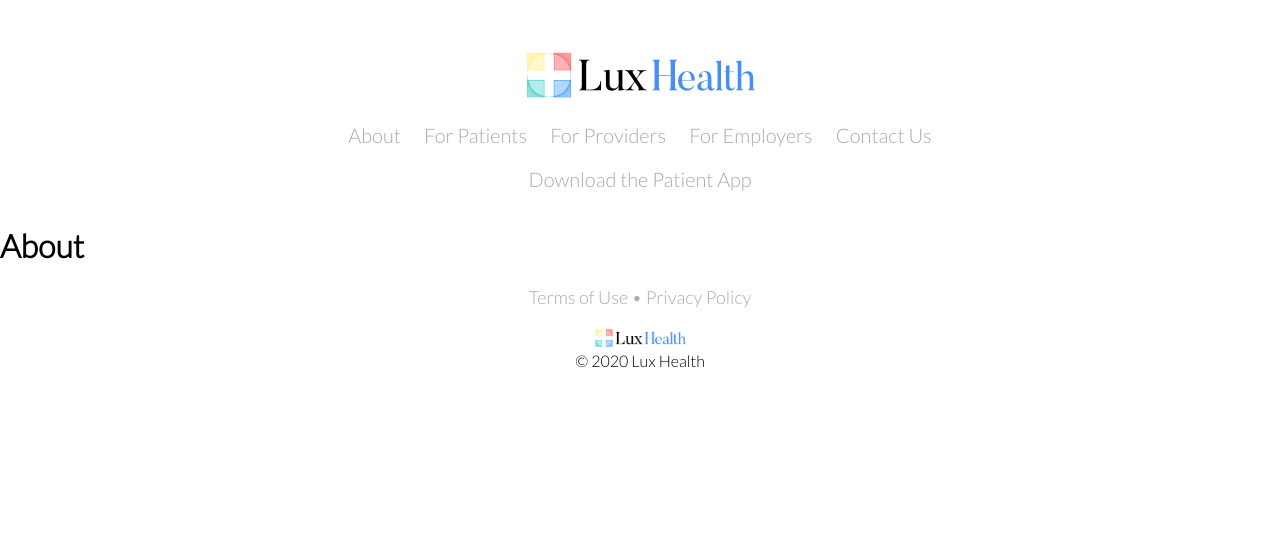
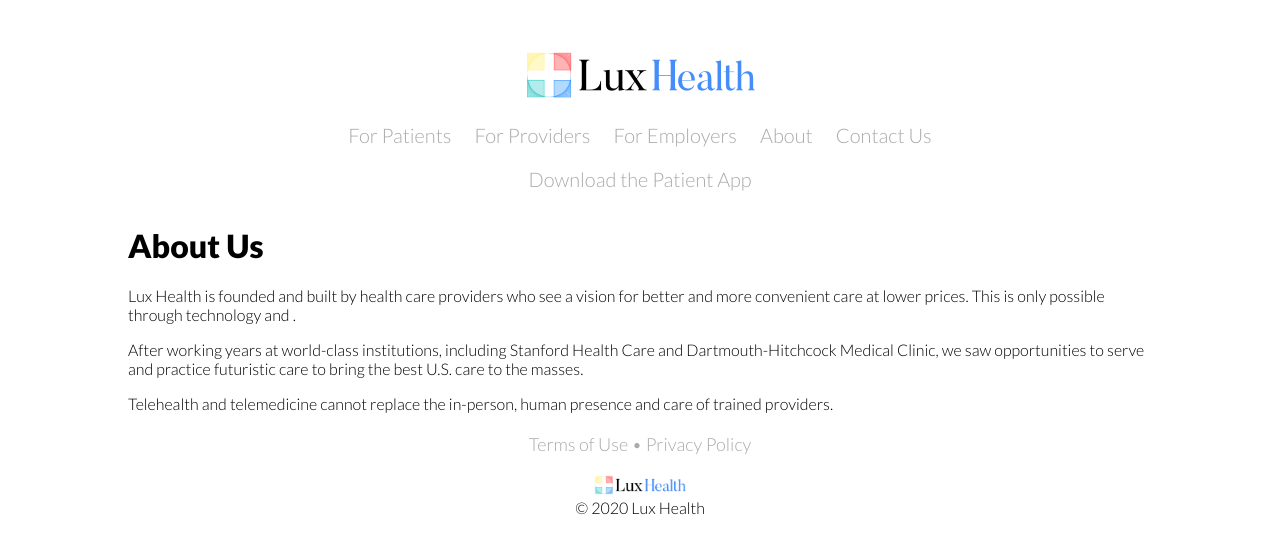
Before and after one commit to luxhealth/LuxHealth.github.io, a Jekyll site: the page built from _pages/about.md, in a window 1280 px wide. Shown: the top 554 px of the page. Built offline with Jekyll 4.4.1, drawn with Linux system fonts in a browser that asks for light colours.

Commit message:
[MO] Add call to action on index and style changes

```diff
--- a/_includes/head.html
+++ b/_includes/head.html
@@ -20,7 +20,7 @@
 <meta name="generator" content="Jekyll v4.0.0">
 
 <script src="{{ base_url }}/assets/js/lux.js" type="text/javascript"></script>
-<link href="https://fonts.googleapis.com/css?family=Lato:300&display=swap" rel="stylesheet">
+<link href="https://fonts.googleapis.com/css?family=Lato:300,400,900&display=swap" rel="stylesheet">
 <link rel="stylesheet" href="{{ base_url }}/assets/styles/main.css">
 <link rel="icon" type="image/svg+xml" href="{{ base_url }}/assets/img/Lux-Logo-w-background.svg" sizes="any" />
 
--- a/_includes/nav.html
+++ b/_includes/nav.html
@@ -1,10 +1,10 @@
 <a href="/"><img src="{{ base_url }}/assets/img/Lux-Logo-small.png" alt="Lux Health Logo" style="width: 10%; min-width: 232px; min-height: 50px; max-width: 464px; max-height: 100px;" /></a>
 
 <nav>
-  <a href="{{ base_url }}/about">About</a>
   <a href="{{ base_url }}/patient">For Patients</a>
   <a href="{{ base_url }}/provider">For Providers</a>
   <a href="{{ base_url }}/employer">For Employers</a>
+  <a href="{{ base_url }}/about">About</a>
   <a href="{{ base_url }}/contact">Contact Us</a>
   <div>
     <a href="{{ base_url }}/contact">Download the Patient App</a>
--- a/_pages/about.md
+++ b/_pages/about.md
@@ -4,4 +4,11 @@
 title: About
 permalink: /about
 ---
-<h1>About</h1>
+<main class="master-container-1600">
+    <h1>About Us</h1>
+    <p>Lux Health is founded and built by health care providers who see a vision for better and more convenient care at lower prices.  This is only possible through technology and .</p>
+
+    <p>After working years at world-class institutions, including Stanford Health Care and Dartmouth-Hitchcock Medical Clinic, we saw opportunities to serve and practice futuristic care to bring the best U.S. care to the masses.</p>
+
+    <p>Telehealth and telemedicine cannot replace the in-person, human presence and care of trained providers.</p>
+</main>
--- a/assets/styles/main.css
+++ b/assets/styles/main.css
@@ -1,5 +1,5 @@
 body {
-    font-family: 'Lato'; font-weight: 200;
+    font-family: 'Lato', sans-serif; font-weight: 200;
     margin: 0;
 }
 
@@ -46,6 +46,54 @@
     transform: scaleX(1);
 }
 
+p > strong {
+    font-weight: bold;
+}
+
+.overlap-top-container {
+    background-color: #fff;
+    border-radius: 20px 5px;
+    box-shadow: 0 0px 25px 0 rgba(50, 50, 50, 0.3);
+    box-sizing: border-box;
+    display: table-cell;
+    min-height: 170px;
+    min-width: 300px;
+    width: 40%;
+    max-width: 1200px;
+    margin: -35px 0 -130px 2%;
+    padding: 30px;
+    position: absolute;
+    text-align: left;
+    vertical-align: middle;
+    z-index: 1000;
+}
+
+.overlap-top-container h3 {
+    display: inline-block;
+    font-size: 30px;
+    font-weight: 800;
+    margin: 0 20px 0 0;
+    transition: font-size 1;
+    vertical-align: middle;
+}
+
+.video-container {
+    display: block;
+    width: 100%;
+    height: 80vh;
+    max-width: 1600px;
+    margin: 55px auto;
+    text-align: center;
+    overflow: hidden;
+}
+
+.master-container-1600 {
+    width: 80%;
+    max-width: 1600px;
+    margin: 0 auto;
+    box-sizing: border-box;
+}
+
 footer {
     margin: 20px 0 20px 0;
     text-align: center;
```
Also changed, not shown: index.md (+11 -1 lines), assets/img/Call-to-Schedule-650.300.2348.svg (added), assets/img/Download_on_the_App_Store_Badge_US-UK_RGB_wht_092917.svg (added), assets/img/favicon.png (added).
